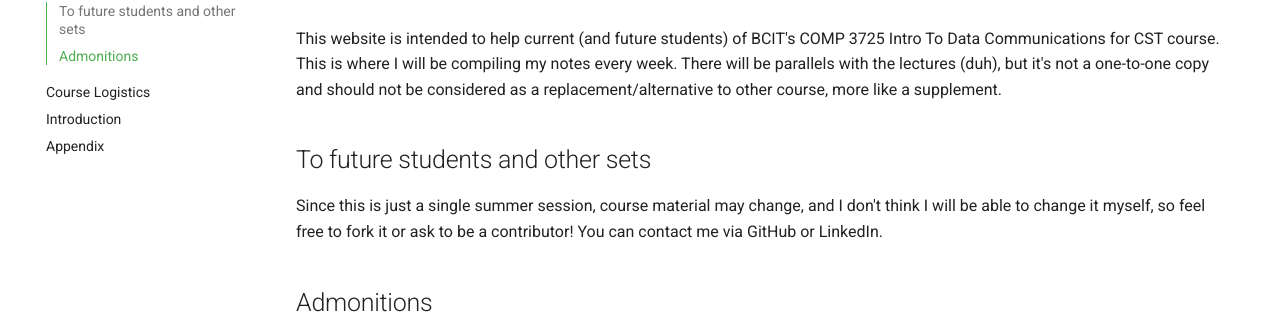
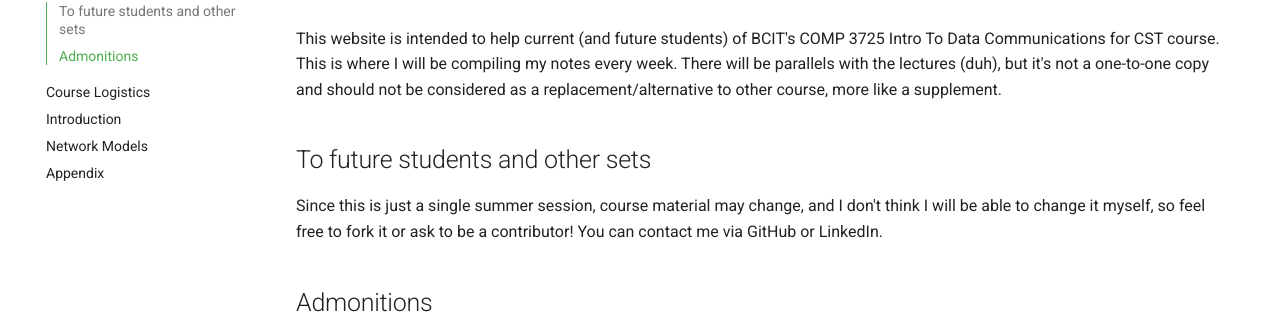
Before and after one commit to jprili/comp3725-notes, an MkDocs documentation site: the page built from docs/index.md, in a window 1280 px wide. Shown: the part 154-484 px from the top of the page. Built offline with MkDocs 1.6.1 and Material for MkDocs 9.7.7, drawn with Linux system fonts in a browser that asks for light colours; comment, search, counter and statistics services are not loaded.

Commit message:
add module-02

```diff
--- /dev/null
+++ b/docs/module-02.md
@@ -0,0 +1 @@
+# Network Models
--- a/mkdocs.yml
+++ b/mkdocs.yml
@@ -33,6 +33,7 @@
   - index.md
   - logistics.md
   - module-01.md
+  - module-02.md
   - appendix.md
 
 plugins:
```
